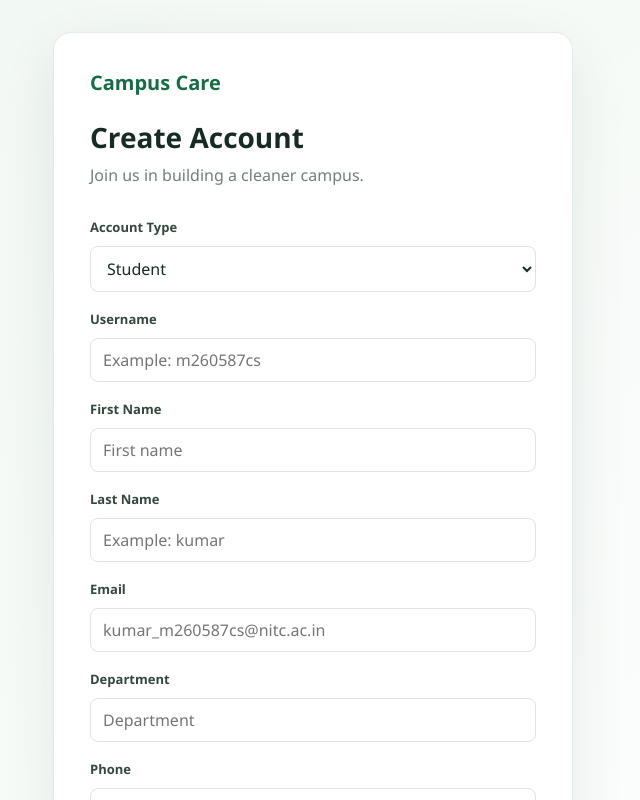
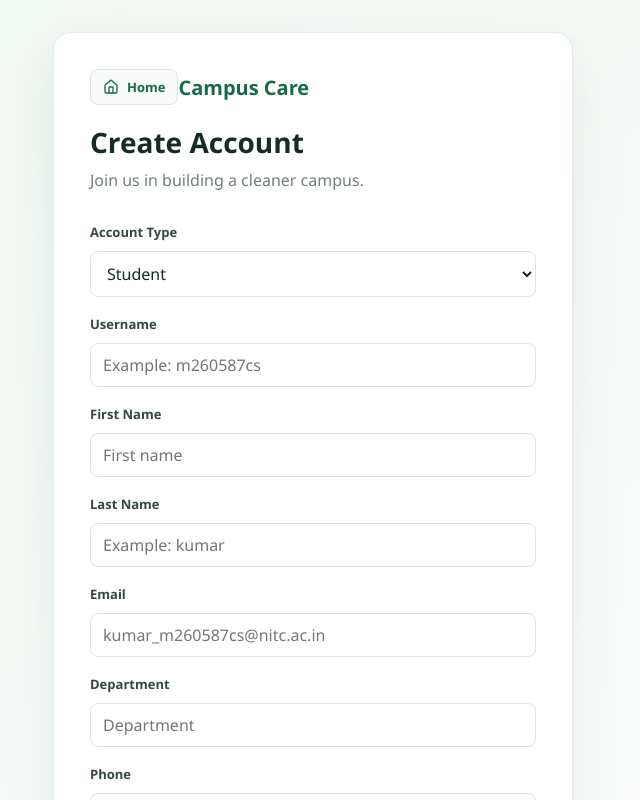
Before and after one commit to abhiram769/campuscare, a React (Vite) app in the folder mern/client/: page /register in a window 1280 px wide. Shown: the top 800 px of the page, without its empty margins (327-967 px from the left). Built offline with nearby package versions, Linux system fonts and the light colour scheme.

Commit message:
Add home navigation to login and register pages

```diff
--- a/mern/client/src/App.css
+++ b/mern/client/src/App.css
@@ -347,3 +347,48 @@
     grid-template-columns: repeat(2, minmax(0, 1fr));
   }
 }
+
+.recent-complaint-location {
+  margin: 0 0 8px;
+  color: var(--muted-color, #6b7280);
+  font-size: 0.9rem;
+}
+
+.recent-complaint-date {
+  display: block;
+  color: var(--muted-color, #6b7280);
+  font-size: 0.8rem;
+}
+
+@media (min-width: 700px) {
+  .recent-complaints-list {
+    grid-template-columns: repeat(2, minmax(0, 1fr));
+  }
+}
+/* Home navigation button on authentication pages */
+.auth-home-button {
+  display: inline-flex;
+  align-items: center;
+  gap: 8px;
+  min-height: 30px;
+  margin-bottom: 18px;
+  padding: 8px 12px;
+  border: 1px solid #dce8df;
+  border-radius: 8px;
+  color: var(--primary);
+  background: #f8fbf9;
+  font-size: 13px;
+  font-weight: 700;
+  text-decoration: none;
+  transition: background 0.2s ease, border-color 0.2s ease;
+}
+
+.auth-home-button:hover {
+  border-color: var(--primary);
+  background: var(--primary-light);
+}
+
+.auth-home-button:focus-visible {
+  outline: 2px solid #8fc6a1;
+  outline-offset: 2px;
+}
--- a/mern/client/src/pages/Login.jsx
+++ b/mern/client/src/pages/Login.jsx
@@ -1,5 +1,6 @@
 
 import { useState } from "react";
+import { Home } from "lucide-react";
 import { Link, useNavigate } from "react-router-dom";
 import { useAuth } from "../context/AuthContext";
 
@@ -41,6 +42,10 @@ const Login = () => {
   return (
     <div className="auth-page">
       <div className="auth-card">
+        <Link to="/" className="auth-home-button">
+  <Home size={16} />
+  <span>Home</span>
+</Link>
         <Link to="/" className="auth-brand">
           Campus Care
         </Link>
--- a/mern/client/src/pages/Register.jsx
+++ b/mern/client/src/pages/Register.jsx
@@ -1,5 +1,6 @@
 
 import { useState } from "react";
+import { Home } from "lucide-react";
 import { Link, useNavigate } from "react-router-dom";
 import { useAuth } from "../context/AuthContext";
 
@@ -105,6 +106,10 @@ const Register = () => {
   return (
     <div className="auth-page">
       <div className="auth-card register-card">
+        <Link to="/" className="auth-home-button">
+  <Home size={16} />
+  <span>Home</span>
+</Link>
         <Link to="/" className="auth-brand">
           Campus Care
         </Link>
```
